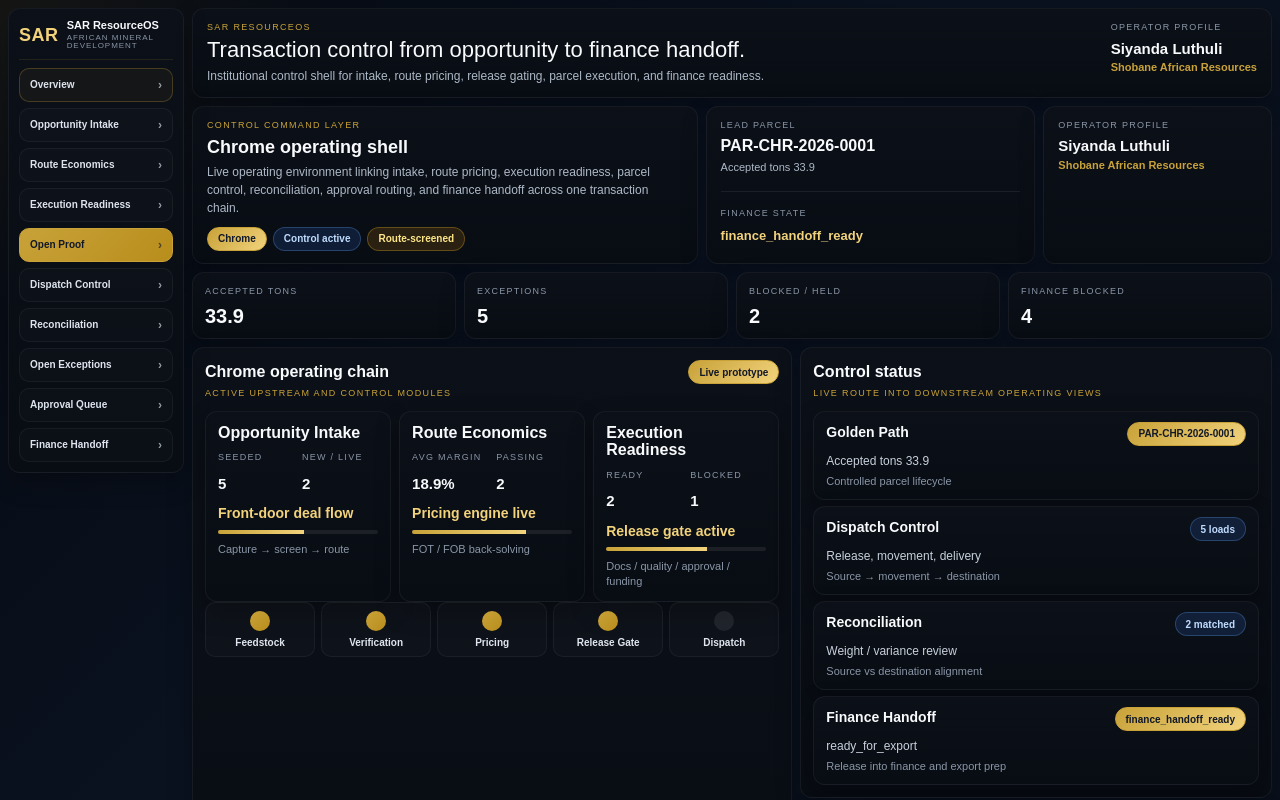
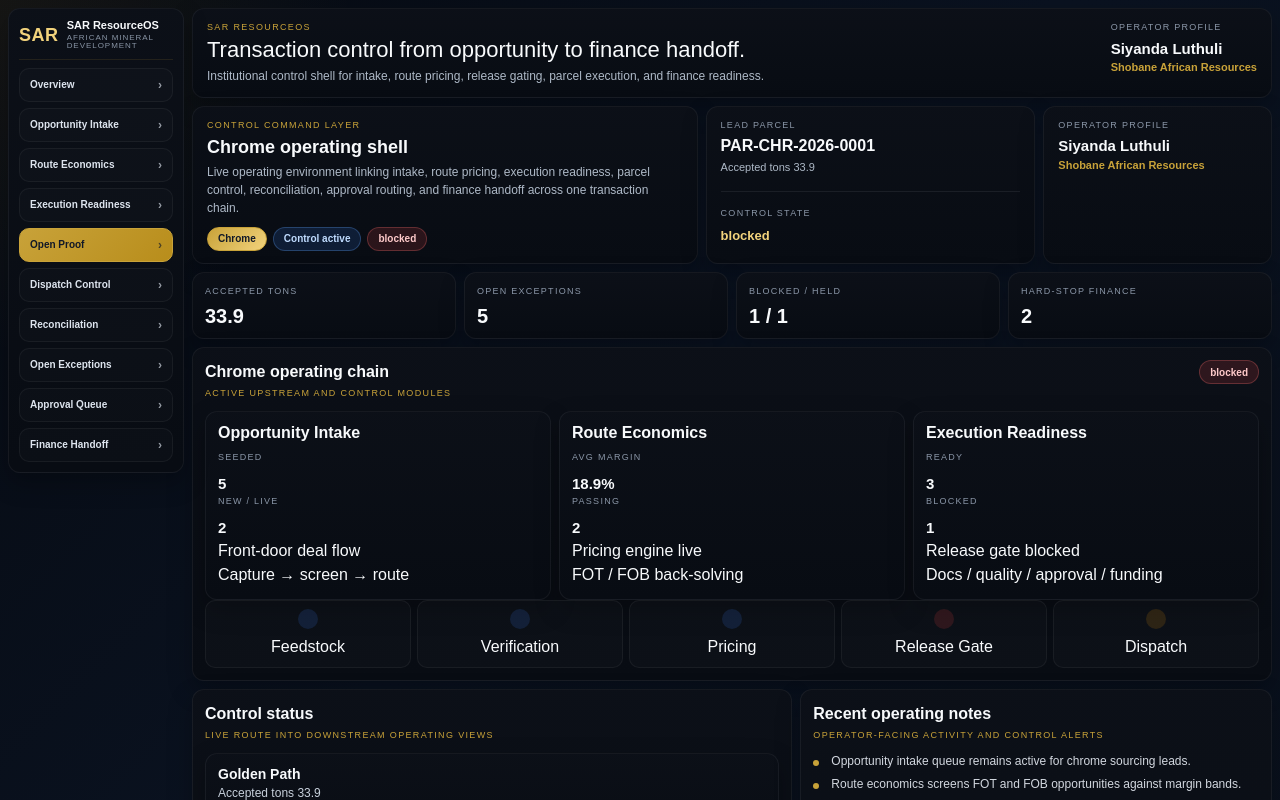
Before and after one commit to shobanesiyanda/sar-resourceos-golden-path-proof, a Next.js app: page / in a window 1280 px wide. Shown: the top 800 px of the page. Built offline with nearby package versions, Linux system fonts and the light colour scheme.

Commit message:
Update HomePage to integrate new dashboard logic
Refactor HomePage component to use new summary and control logic.

```diff
--- a/app/page.tsx
+++ b/app/page.tsx
@@ -1,107 +1,135 @@
 import ExecutiveShell from "../components/ExecutiveShell";
 import { getGoldenPathParcel } from "../lib/goldenPath";
 import { getExceptions } from "../lib/exceptions";
+import {
+  buildModuleSummary,
+  chipClass,
+  getControlSummary,
+  normalizeFinanceState,
+  s,
+} from "../lib/dashboardLogic";
 
 export default function HomePage() {
-  const data = getGoldenPathParcel();
-  const exceptions = getExceptions();
+  const goldenPathData: any = getGoldenPathParcel();
+  const exceptionsData: any = getExceptions();
 
-  const totalExceptions = exceptions.exceptions.length;
-  const blocked = exceptions.exceptions.filter((x) => x.status === "blocked").length;
-  const pending = exceptions.exceptions.filter((x) => x.status === "pending review").length;
-  const held = exceptions.exceptions.filter((x) => x.status === "held").length;
-  const financeBlocked = exceptions.exceptions.filter((x) => x.financeAllowed === "No").length;
+  const parcel: any = goldenPathData?.parcel || {};
+  const parcelId = s(parcel?.parcelId, "PAR-CHR-2026-0001");
+  const acceptedTons = s(parcel?.acceptedTons, "33.9");
+  const financeState = normalizeFinanceState(parcel?.financeState || "finance_handoff_ready");
+
+  const controlSummary = getControlSummary(exceptionsData?.exceptions || [], parcelId);
+
+  const summary = buildModuleSummary({
+    acceptedTons,
+    avgMargin: "18.9%",
+    routePassing: "2",
+    readyChecks: "3",
+    blockedChecks: controlSummary.blocked,
+    dispatchLoads: "5",
+    matchedLoads: "2",
+    financeState,
+    controlSummary,
+  });
 
   const modules = [
     {
       title: "Opportunity Intake",
-      leftLabel: "Seeded",
-      leftValue: "5",
-      rightLabel: "New / live",
-      rightValue: "2",
-      highlight: "Front-door deal flow",
-      footer: "Capture → screen → route",
+      statA: "5",
+      labelA: "Seeded",
+      statB: "2",
+      labelB: "New / live",
+      headline: "Front-door deal flow",
+      caption: "Capture → screen → route",
       href: "/opportunity-intake",
-      progress: "54%",
+      state: "complete",
     },
     {
       title: "Route Economics",
-      leftLabel: "Avg margin",
-      leftValue: "18.9%",
-      rightLabel: "Passing",
-      rightValue: "2",
-      highlight: "Pricing engine live",
-      footer: "FOT / FOB back-solving",
+      statA: summary.avgMargin,
+      labelA: "Avg margin",
+      statB: summary.routePassing,
+      labelB: "Passing",
+      headline: "Pricing engine live",
+      caption: "FOT / FOB back-solving",
       href: "/route-economics",
-      progress: "71%",
+      state: "complete",
     },
     {
       title: "Execution Readiness",
-      leftLabel: "Ready",
-      leftValue: "2",
-      rightLabel: "Blocked",
-      rightValue: "1",
-      highlight: "Release gate active",
-      footer: "Docs / quality / approval / funding",
+      statA: summary.readyChecks,
+      labelA: "Ready",
+      statB: summary.blockedChecks,
+      labelB: "Blocked",
+      headline:
+        summary.masterState === "blocked"
+          ? "Release gate blocked"
+          : summary.masterState === "held"
+            ? "Release gate held"
+            : "Release gate active",
+      caption: "Docs / quality / approval / funding",
       href: "/execution-readiness",
-      progress: "63%",
+      state: summary.masterState,
     },
   ];
 
-  const controlCards = [
+  const flow = [
+    {
+      label: "Feedstock",
+      state: "complete",
+    },
+    {
+      label: "Verification",
+      state: "complete",
+    },
+    {
+      label: "Pricing",
+      state: "complete",
+    },
+    {
+      label: "Release Gate",
+      state: summary.masterState,
+    },
+    {
+      label: "Dispatch",
+      state: summary.masterState === "blocked" ? "pending review" : "in transit",
+    },
+  ];
+
+  const controlRows = [
     {
       title: "Golden Path",
-      value: data.parcel.parcelId,
-      sub: `Accepted tons ${data.parcel.acceptedTons}`,
-      footer: "Controlled parcel lifecycle",
+      sub: `Accepted tons ${summary.acceptedTons}`,
+      detail: "Controlled parcel lifecycle",
       href: "/golden-path",
-      toneClass: "gold",
+      state: parcelId,
     },
     {
       title: "Dispatch Control",
-      value: "5 loads",
       sub: "Release, movement, delivery",
-      footer: "Source → movement → destination",
+      detail: "Source → movement → destination",
       href: "/dispatch-control",
-      toneClass: "blue",
+      state: `${summary.dispatchLoads} loads`,
     },
     {
       title: "Reconciliation",
-      value: "2 matched",
       sub: "Weight / variance review",
-      footer: "Source vs destination alignment",
+      detail: "Source vs destination alignment",
       href: "/reconciliation",
-      toneClass: "blue",
+      state: `${summary.matchedLoads} matched`,
     },
     {
       title: "Finance Handoff",
-      value: data.parcel.financeState,
-      sub: data.parcel.accountingExportState,
-      footer: "Release into finance and export prep",
+      sub: summary.financeState,
+      detail: "Release into finance and export prep",
       href: "/finance-handoff",
-      toneClass: "gold",
+      state: summary.hardStopFinanceBlocked > 0 ? "finance hard stop" : summary.financeState,
     },
-  ];
-
-  const flowSteps = [
-    "Feedstock",
-    "Verification",
-    "Pricing",
-    "Release Gate",
-    "Dispatch",
-  ];
-
-  const activityItems = [
-    "Opportunity intake queue remains active for chrome sourcing leads.",
-    "Route economics now screens FOT and FOB opportunities against margin bands.",
-    "Execution readiness controls parcels before dispatch release.",
-    `${totalExceptions} total exceptions visible across the control environment.`,
-    `${blocked} blocked, ${pending} pending review, ${held} held, ${financeBlocked} finance-blocked flags tracked.`,
   ];
 
   return (
     <ExecutiveShell
-      activeHref="/"
+      activeHref="/golden-path"
       title="Transaction control from opportunity to finance handoff."
       subtitle="Institutional control shell for intake, route pricing, release gating, parcel execution, and finance readiness."
     >
@@ -111,34 +139,36 @@ export default function HomePage() {
           <div className="bb-command-title">Chrome operating shell</div>
           <p className="bb-command-text">
             Live operating environment linking intake, route pricing, execution
-            readiness, parcel control, reconciliation, approval routing, and
-            finance handoff across one transaction chain.
+            readiness, parcel control, reconciliation, approval routing, and finance
+            handoff across one transaction chain.
           </p>
 
           <div className="bb-command-tags">
             <span className="bb-chip bb-chip-gold">Chrome</span>
             <span className="bb-chip bb-chip-blue">Control active</span>
-            <span className="bb-chip bb-chip-amber">Route-screened</span>
+            <span className={`bb-chip ${chipClass(summary.masterState)}`}>
+              {summary.masterState}
+            </span>
           </div>
         </section>
 
         <section className="bb-command-side">
           <div className="bb-command-side-block">
             <div className="bb-side-label">Lead parcel</div>
-            <div className="bb-side-value">{data.parcel.parcelId}</div>
-            <div className="bb-side-sub">Accepted tons {data.parcel.acceptedTons}</div>
+            <div className="bb-side-value">{parcelId}</div>
+            <div className="bb-side-sub">Accepted tons {summary.acceptedTons}</div>
           </div>
 
           <div className="bb-command-side-divider" />
 
           <div className="bb-command-side-block">
-            <div className="bb-side-label">Finance state</div>
-            <div className="bb-side-state">{data.parcel.financeState}</div>
+            <div className="bb-side-label">Control state</div>
+            <div className="bb-side-state">{summary.masterState}</div>
           </div>
         </section>
 
         <aside className="bb-operator-card">
-          <div className="bb-user-role">Operator Profile</div>
+          <div className="bb-user-role">Operator profile</div>
           <div className="bb-user-name">Siyanda Luthuli</div>
           <div className="bb-user-org">Shobane African Resources</div>
         </aside>
@@ -147,87 +177,92 @@ export default function HomePage() {
       <div className="bb-grid bb-grid-kpis">
         <div className="bb-kpi-card">
           <div className="bb-kpi-label">Accepted tons</div>
-          <div className="bb-kpi-value">{data.parcel.acceptedTons}</div>
+          <div className="bb-kpi-value">{summary.acceptedTons}</div>
         </div>
         <div className="bb-kpi-card">
-          <div className="bb-kpi-label">Exceptions</div>
-          <div className="bb-kpi-value">{totalExceptions}</div>
+          <div className="bb-kpi-label">Open exceptions</div>
+          <div className="bb-kpi-value">{summary.exceptionsOpen}</div>
         </div>
         <div className="bb-kpi-card">
           <div className="bb-kpi-label">Blocked / held</div>
-          <div className="bb-kpi-value">{blocked + held}</div>
+          <div className="bb-kpi-value">
+            {summary.blocked} / {summary.held}
+          </div>
         </div>
         <div className="bb-kpi-card">
-          <div className="bb-kpi-label">Finance blocked</div>
-          <div className="bb-kpi-value">{financeBlocked}</div>
+          <div className="bb-kpi-label">Hard-stop finance</div>
+          <div className="bb-kpi-value">{summary.hardStopFinanceBlocked}</div>
         </div>
       </div>
+
+      <section className="bb-panel">
+        <div className="bb-panel-head">
+          <div>
+            <div className="bb-panel-title">Chrome operating chain</div>
+            <div className="bb-panel-subtitle">
+              Active upstream and control modules
+            </div>
+          </div>
+          <span className={`bb-chip ${chipClass(summary.masterState)}`}>
+            {summary.masterState}
+          </span>
+        </div>
+
+        <div className="bb-grid bb-grid-modules">
+          {modules.map((item) => (
+            <a className="bb-module-panel" href={item.href} key={item.title}>
+              <div className="bb-module-title">{item.title}</div>
+
+              <div className="bb-module-stats">
+                <div>
+                  <div className="bb-module-label">{item.labelA}</div>
+                  <div className="bb-module-value">{item.statA}</div>
+                </div>
+                <div>
+                  <div className="bb-module-label">{item.labelB}</div>
+                  <div className="bb-module-value">{item.statB}</div>
+                </div>
+              </div>
+
+              <div className="bb-module-headline">{item.headline}</div>
+              <div className="bb-module-bar">
+                <span />
+              </div>
+              <div className="bb-module-caption">{item.caption}</div>
+            </a>
+          ))}
+        </div>
+
+        <div className="bb-flow-strip">
+          {flow.map((item) => (
+            <div className="bb-flow-step" key={item.label}>
+              <div className={`bb-flow-dot ${chipClass(item.state)}`} />
+              <div className="bb-flow-label">{item.label}</div>
+            </div>
+          ))}
+        </div>
+      </section>
 
       <div className="bb-grid bb-grid-main">
         <section className="bb-panel">
           <div className="bb-panel-head">
             <div>
-              <div className="bb-panel-title">Chrome operating chain</div>
-              <div className="bb-panel-subtitle">Active upstream and control modules</div>
+              <div className="bb-panel-title">Control status</div>
+              <div className="bb-panel-subtitle">
+                Live route into downstream operating views
               </div>
-            <span className="bb-chip bb-chip-gold">Live prototype</span>
-          </div>
-
-          <div className="bb-grid bb-grid-modules">
-            {modules.map((module) => (
-              <a key={module.href} href={module.href} className="bb-module-panel">
-                <div className="bb-module-title">{module.title}</div>
-
-                <div className="bb-module-metrics">
-                  <div>
-                    <div className="bb-module-label">{module.leftLabel}</div>
-                    <div className="bb-module-value">{module.leftValue}</div>
-                  </div>
-                  <div>
-                    <div className="bb-module-label">{module.rightLabel}</div>
-                    <div className="bb-module-value">{module.rightValue}</div>
             </div>
           </div>
 
-                <div className="bb-module-highlight">{module.highlight}</div>
-
-                <div className="bb-progress">
-                  <div className="bb-progress-fill" style={{ width: module.progress }} />
+          <div className="bb-status-list">
+            {controlRows.map((item) => (
+              <a href={item.href} className="bb-status-card" key={item.title}>
+                <div>
+                  <div className="bb-status-title">{item.title}</div>
+                  <div className="bb-status-sub">{item.sub}</div>
+                  <div className="bb-status-detail">{item.detail}</div>
                 </div>
-
-                <div className="bb-module-footer">{module.footer}</div>
-              </a>
-            ))}
-          </div>
-
-          <div className="bb-flow-strip">
-            {flowSteps.map((step, index) => (
-              <div key={step} className="bb-flow-step">
-                <div className={`bb-flow-dot ${index < 4 ? "is-active" : ""}`} />
-                <div className="bb-flow-text">{step}</div>
-              </div>
-            ))}
-          </div>
-        </section>
-
-        <div className="bb-stack">
-          <section className="bb-panel">
-            <div className="bb-panel-head">
-              <div>
-                <div className="bb-panel-title">Control status</div>
-                <div className="bb-panel-subtitle">Live route into downstream operating views</div>
-              </div>
-            </div>
-
-            <div className="bb-stack bb-stack-tight">
-              {controlCards.map((card) => (
-                <a key={card.href} href={card.href} className="bb-status-card">
-                  <div className="bb-status-top">
-                    <div className="bb-status-title">{card.title}</div>
-                    <span className={`bb-chip bb-chip-${card.toneClass}`}>{card.value}</span>
-                  </div>
-                  <div className="bb-status-sub">{card.sub}</div>
-                  <div className="bb-status-footer">{card.footer}</div>
+                <span className={`bb-chip ${chipClass(item.state)}`}>{item.state}</span>
               </a>
             ))}
           </div>
@@ -237,20 +272,52 @@ export default function HomePage() {
           <div className="bb-panel-head">
             <div>
               <div className="bb-panel-title">Recent operating notes</div>
-                <div className="bb-panel-subtitle">Operator-facing activity and control alerts</div>
+              <div className="bb-panel-subtitle">
+                Operator-facing activity and control alerts
+              </div>
             </div>
           </div>
 
           <div className="bb-notes">
-              {activityItems.map((item, index) => (
-                <div key={item} className="bb-note">
-                  <div className={`bb-note-dot ${index < 2 ? "is-gold" : ""}`} />
-                  <div className="bb-note-text">{item}</div>
+            <div className="bb-note">
+              <div className="bb-note-dot is-gold" />
+              <div className="bb-note-text">
+                Opportunity intake queue remains active for chrome sourcing leads.
               </div>
-              ))}
+            </div>
+
+            <div className="bb-note">
+              <div className="bb-note-dot is-gold" />
+              <div className="bb-note-text">
+                Route economics screens FOT and FOB opportunities against margin bands.
+              </div>
+            </div>
+
+            <div className="bb-note">
+              <div className="bb-note-dot" />
+              <div className="bb-note-text">
+                Execution readiness now follows the normalized blocked / held /
+                pending review / approved control model.
+              </div>
+            </div>
+
+            <div className="bb-note">
+              <div className="bb-note-dot" />
+              <div className="bb-note-text">
+                {summary.exceptionsOpen} open exception items remain visible across
+                the control environment.
+              </div>
+            </div>
+
+            <div className="bb-note">
+              <div className="bb-note-dot" />
+              <div className="bb-note-text">
+                {summary.hardStopFinanceBlocked} hard-stop finance flags are active
+                against the lead parcel.
+              </div>
+            </div>
           </div>
         </section>
-        </div>
       </div>
     </ExecutiveShell>
   );
```
Lines whose indentation alone changed are shown as unchanged.
